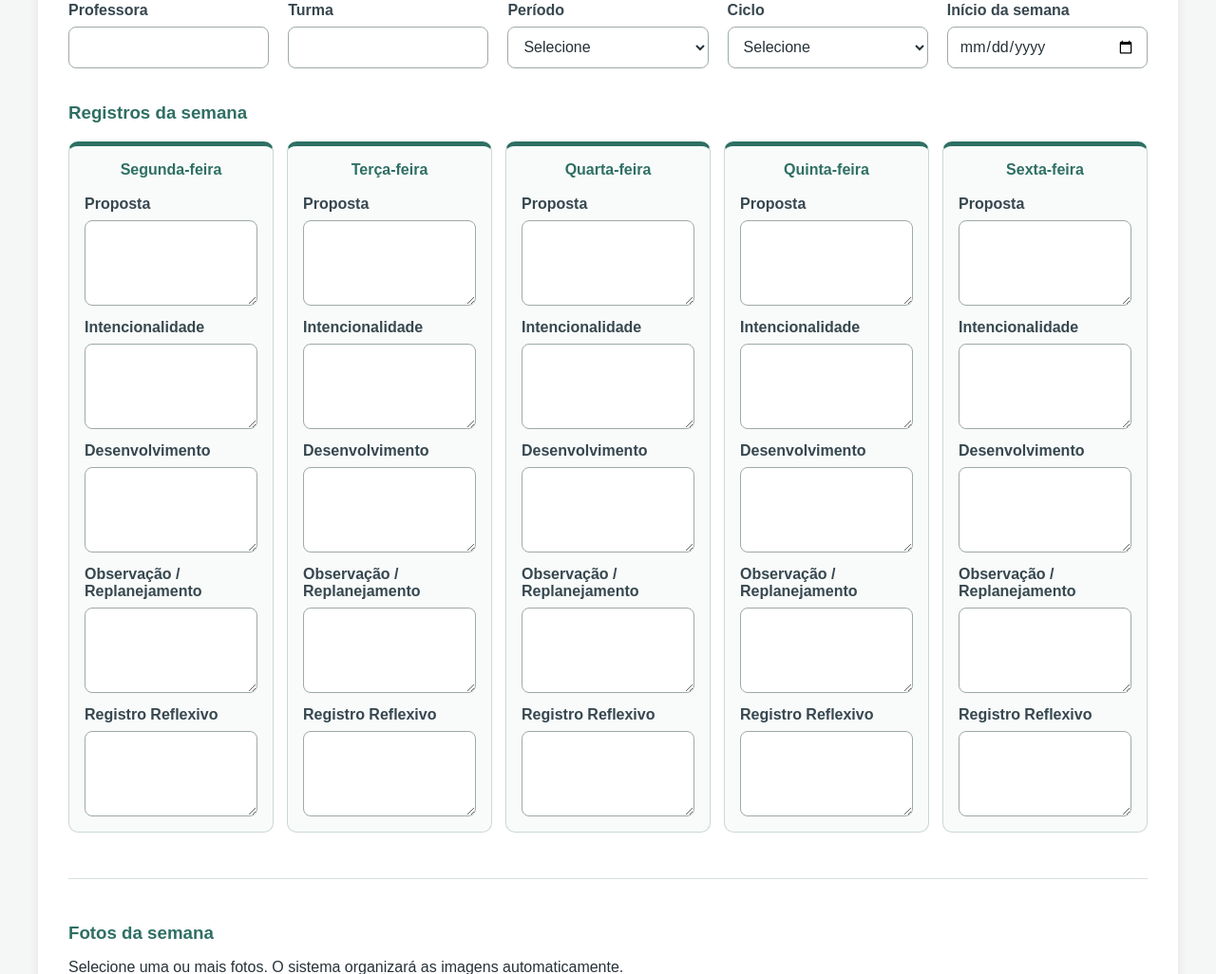
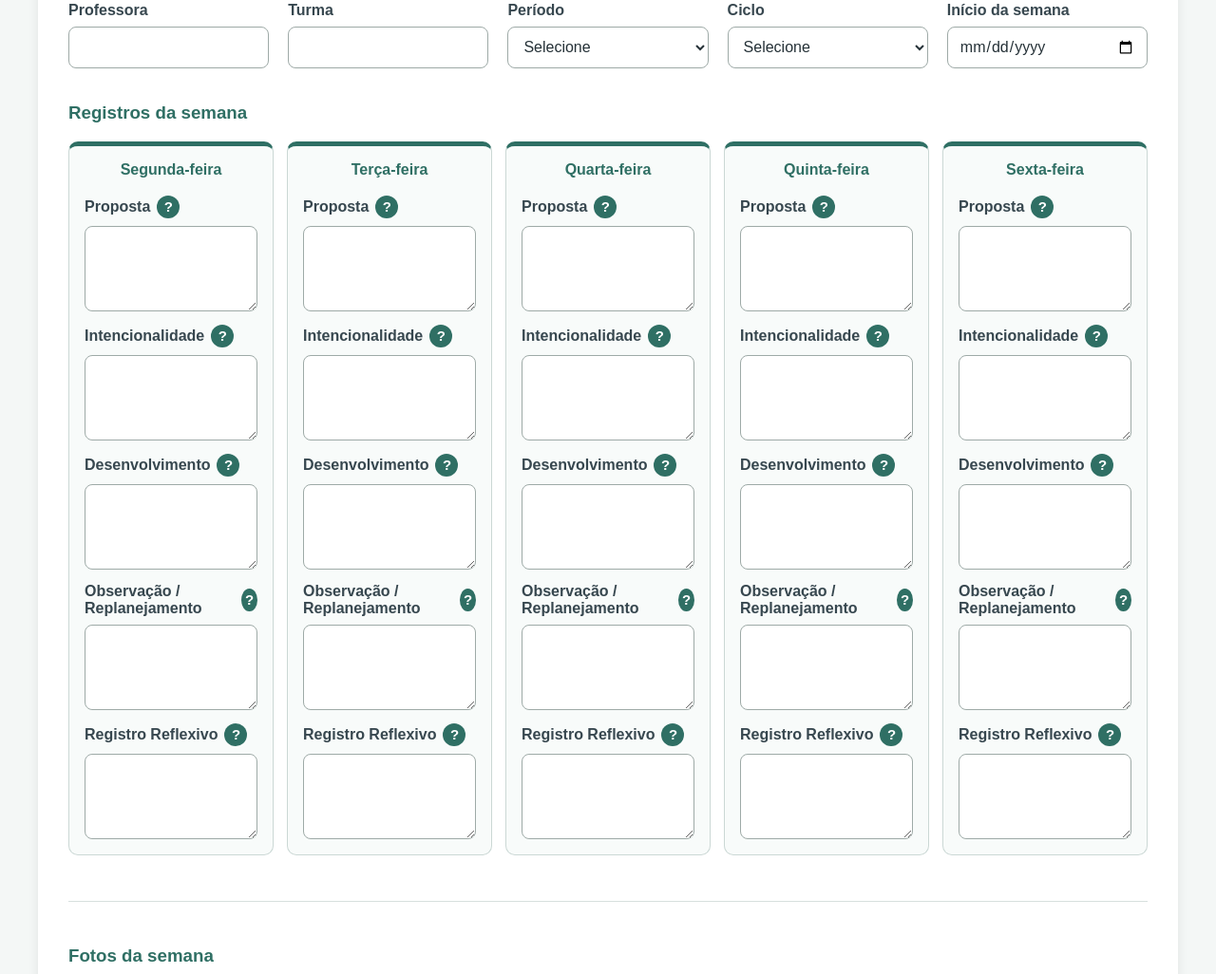
Before and after one commit to silviamelare/semanario-digital, a Flask app: page / in a window 1280 px wide. Shown: the part 321-1347 px from the top of the page at 95% size. Run offline with Flask 3, Linux system fonts and the light colour scheme.

Commit message:
Melhora inclusão de fotos e adiciona ajudas nos campos

```diff
--- a/static/css/style.css
+++ b/static/css/style.css
@@ -53,6 +53,49 @@ main h2 {
 .campo label {
     font-weight: bold;
     color: #37474f;
+}
+
+.linha-rotulo {
+    display: flex;
+    align-items: center;
+    gap: 7px;
+}
+
+.botao-ajuda {
+    display: inline-grid;
+    place-items: center;
+    width: 24px;
+    height: 24px;
+    padding: 0;
+    color: #ffffff;
+    background-color: #2f6f64;
+    border: 0;
+    border-radius: 50%;
+    font: inherit;
+    font-size: 15px;
+    font-weight: bold;
+    line-height: 1;
+    cursor: pointer;
+}
+
+.botao-ajuda:hover,
+.botao-ajuda:focus {
+    background-color: #24564e;
+    outline: 3px solid #b8ddd5;
+}
+
+.texto-ajuda {
+    padding: 9px 10px;
+    color: #263238;
+    background-color: #eaf4f1;
+    border-left: 4px solid #2f6f64;
+    border-radius: 4px;
+    font-size: 14px;
+    line-height: 1.35;
+}
+
+.texto-ajuda[hidden] {
+    display: none;
 }
 
 .campo input,
--- a/static/js/script.js
+++ b/static/js/script.js
@@ -2,27 +2,34 @@ const campoFotos = document.querySelector("#fotos");
 const gradeFotos = document.querySelector("#pre-visualizacao");
 
 let fotosPreparadas = [];
+const chavesFotos = new Set();
 
 if (campoFotos && gradeFotos) {
     campoFotos.addEventListener("change", async (evento) => {
         const arquivos = Array.from(evento.target.files || []);
-
-        gradeFotos.innerHTML = "";
-        fotosPreparadas = [];
 
         for (const arquivo of arquivos) {
             if (!arquivo.type.startsWith("image/")) {
                 continue;
             }
 
+            const chaveFoto = `${arquivo.name}-${arquivo.size}-${arquivo.lastModified}`;
+
+            if (chavesFotos.has(chaveFoto)) {
+                continue;
+            }
+
             try {
                 const fotoComprimida = await comprimirImagem(arquivo);
                 fotosPreparadas.push(fotoComprimida);
-                mostrarFoto(fotoComprimida);
+                chavesFotos.add(chaveFoto);
+                mostrarFoto(fotoComprimida, chaveFoto);
             } catch (erro) {
                 console.error("Não foi possível preparar a foto:", erro);
             }
         }
+
+        campoFotos.value = "";
     });
 }
 
@@ -85,7 +92,7 @@ function comprimirImagem(arquivo) {
     });
 }
 
-function mostrarFoto(arquivo) {
+function mostrarFoto(arquivo, chaveFoto) {
     const enderecoTemporario = URL.createObjectURL(arquivo);
 
     const figura = document.createElement("figure");
@@ -122,10 +129,12 @@ function mostrarFoto(arquivo) {
         `Excluir a foto ${arquivo.name}`
     );
 
-    botaoExcluir.addEventListener("click", () => {
+    botaoExcluir.addEventListener("click", (evento) => {
+        evento.stopPropagation();
         fotosPreparadas = fotosPreparadas.filter(
             (foto) => foto !== arquivo
         );
+        chavesFotos.delete(chaveFoto);
         figura.remove();
     });
 
@@ -140,6 +149,28 @@ function formatarTamanho(bytes) {
 const formulario = document.querySelector("#form-semanario");
 const botaoSalvar = document.querySelector("#botao-salvar");
 const mensagemSalvamento = document.querySelector("#mensagem-salvamento");
+
+const botoesAjuda = document.querySelectorAll(".botao-ajuda");
+
+botoesAjuda.forEach((botao) => {
+    botao.addEventListener("click", () => {
+        const idAjuda = botao.getAttribute("aria-controls");
+        const textoAjuda = document.getElementById(idAjuda);
+        const estavaAberto = botao.getAttribute("aria-expanded") === "true";
+
+        botoesAjuda.forEach((outroBotao) => {
+            const outroId = outroBotao.getAttribute("aria-controls");
+            const outroTexto = document.getElementById(outroId);
+            outroBotao.setAttribute("aria-expanded", "false");
+            outroTexto.hidden = true;
+        });
+
+        if (!estavaAberto) {
+            botao.setAttribute("aria-expanded", "true");
+            textoAjuda.hidden = false;
+        }
+    });
+});
 
 
 formulario.addEventListener("submit", async (evento) => {
--- a/templates/index.html
+++ b/templates/index.html
@@ -4,7 +4,7 @@
     <meta charset="UTF-8">
     <meta name="viewport" content="width=device-width, initial-scale=1.0">
     <title>Semanário Digital</title>
-    <link rel="stylesheet" href="{{ url_for('static', filename='css/style.css') }}">
+    <link rel="stylesheet" href="{{ url_for('static', filename='css/style.css', v=3) }}">
 </head>
 <body>
     <header>
@@ -68,35 +68,40 @@
                         <h4>{{ dia }}</h4>
 
                         <div class="campo">
-                            <label for="proposta-{{ loop.index }}">Proposta</label>
+                            <div class="linha-rotulo"><label for="proposta-{{ loop.index }}">Proposta</label><button type="button" class="botao-ajuda" aria-label="Ajuda sobre Proposta" aria-controls="ajuda-proposta-{{ loop.index }}" aria-expanded="false">?</button></div>
+                            <span id="ajuda-proposta-{{ loop.index }}" class="texto-ajuda" hidden>Descreva o que será realizado com as crianças.</span>
                             <textarea id="proposta-{{ loop.index }}"
                                       name="proposta_{{ loop.index }}"
                                       rows="3"></textarea>
                         </div>
 
                         <div class="campo">
-                            <label for="intencionalidade-{{ loop.index }}">Intencionalidade</label>
+                            <div class="linha-rotulo"><label for="intencionalidade-{{ loop.index }}">Intencionalidade</label><button type="button" class="botao-ajuda" aria-label="Ajuda sobre Intencionalidade" aria-controls="ajuda-intencionalidade-{{ loop.index }}" aria-expanded="false">?</button></div>
+                            <span id="ajuda-intencionalidade-{{ loop.index }}" class="texto-ajuda" hidden>Informe qual aprendizagem ou experiência se pretende favorecer.</span>
                             <textarea id="intencionalidade-{{ loop.index }}"
                                       name="intencionalidade_{{ loop.index }}"
                                       rows="3"></textarea>
                         </div>
 
                         <div class="campo">
-                            <label for="desenvolvimento-{{ loop.index }}">Desenvolvimento</label>
+                            <div class="linha-rotulo"><label for="desenvolvimento-{{ loop.index }}">Desenvolvimento</label><button type="button" class="botao-ajuda" aria-label="Ajuda sobre Desenvolvimento" aria-controls="ajuda-desenvolvimento-{{ loop.index }}" aria-expanded="false">?</button></div>
+                            <span id="ajuda-desenvolvimento-{{ loop.index }}" class="texto-ajuda" hidden>Registre como a atividade aconteceu na prática.</span>
                             <textarea id="desenvolvimento-{{ loop.index }}"
                                       name="desenvolvimento_{{ loop.index }}"
                                       rows="3"></textarea>
                         </div>
 
                         <div class="campo">
-                            <label for="observacao-{{ loop.index }}">Observação / Replanejamento</label>
+                            <div class="linha-rotulo"><label for="observacao-{{ loop.index }}">Observação / Replanejamento</label><button type="button" class="botao-ajuda" aria-label="Ajuda sobre Observação e Replanejamento" aria-controls="ajuda-observacao-{{ loop.index }}" aria-expanded="false">?</button></div>
+                            <span id="ajuda-observacao-{{ loop.index }}" class="texto-ajuda" hidden>Registre o que foi observado e o que precisa ser ajustado ou retomado.</span>
                             <textarea id="observacao-{{ loop.index }}"
                                       name="observacao_{{ loop.index }}"
                                       rows="3"></textarea>
                         </div>
 
                         <div class="campo">
-                            <label for="registro-{{ loop.index }}">Registro Reflexivo</label>
+                            <div class="linha-rotulo"><label for="registro-{{ loop.index }}">Registro Reflexivo</label><button type="button" class="botao-ajuda" aria-label="Ajuda sobre Registro Reflexivo" aria-controls="ajuda-registro-{{ loop.index }}" aria-expanded="false">?</button></div>
+                            <span id="ajuda-registro-{{ loop.index }}" class="texto-ajuda" hidden>Registre sua reflexão sobre a experiência e seus resultados.</span>
                             <textarea id="registro-{{ loop.index }}"
                                       name="registro_{{ loop.index }}"
                                       rows="3"></textarea>
@@ -113,7 +118,8 @@
                 </p>
 
                 <div class="campo">
-                    <label for="fotos">Selecionar fotos</label>
+                    <div class="linha-rotulo"><label for="fotos">Selecionar fotos</label><button type="button" class="botao-ajuda" aria-label="Ajuda sobre Selecionar fotos" aria-controls="ajuda-fotos" aria-expanded="false">?</button></div>
+                    <span id="ajuda-fotos" class="texto-ajuda" hidden>Escolha uma ou mais fotos. Novas seleções serão acrescentadas às anteriores.</span>
                     <input type="file"
                            id="fotos"
                            name="fotos"
@@ -141,6 +147,6 @@
     </section>
 </main>
 
-    <script src="{{ url_for('static', filename='js/script.js') }}"></script>
+    <script src="{{ url_for('static', filename='js/script.js', v=3) }}"></script>
 </body>
 </html>
```
